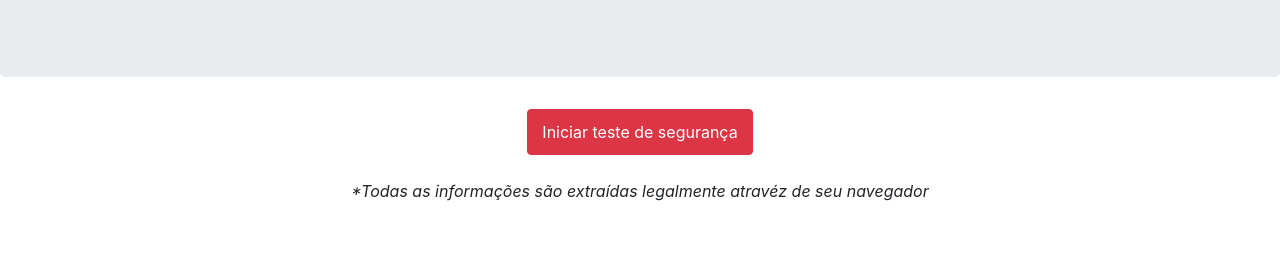
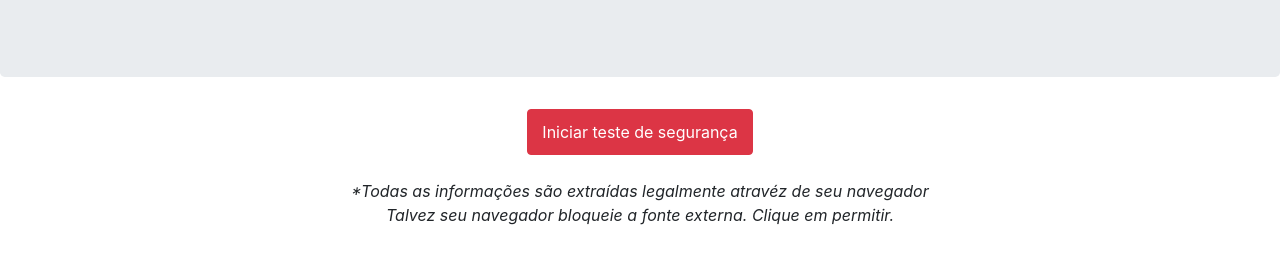
Before and after one commit to randomCoolProjects/sectrack, a plain HTML site: page index.html in a window 1280 px wide. Shown: the part 147-410 px from the top of the page. Drawn offline with nearby package versions, Linux system fonts and the light colour scheme.

Commit message:
Update index.html

```diff
--- a/index.html
+++ b/index.html
@@ -26,7 +26,7 @@
         <button class="btn btn-danger pad" onclick="StartTest();">Iniciar teste de segurança</button>
     </div>
     <br>
-    <p class="text-center"><em>*Todas as informações são extraídas legalmente atravéz de seu navegador</em></p>
+    <p class="text-center"><em>*Todas as informações são extraídas legalmente atravéz de seu navegador<br>Talvez seu navegador bloqueie a fonte externa. Clique em permitir.</em></p>
     <br>
     <div id="loading" class="text-center hidden">
         <img src="loading.gif"/>
```
